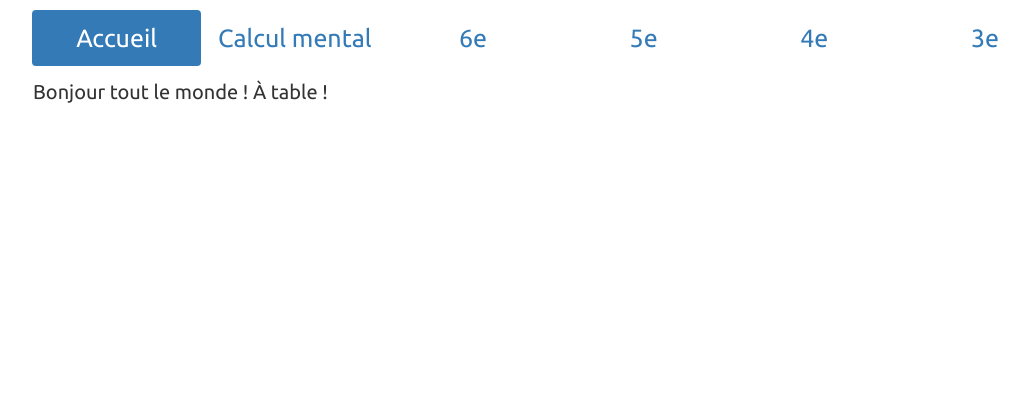
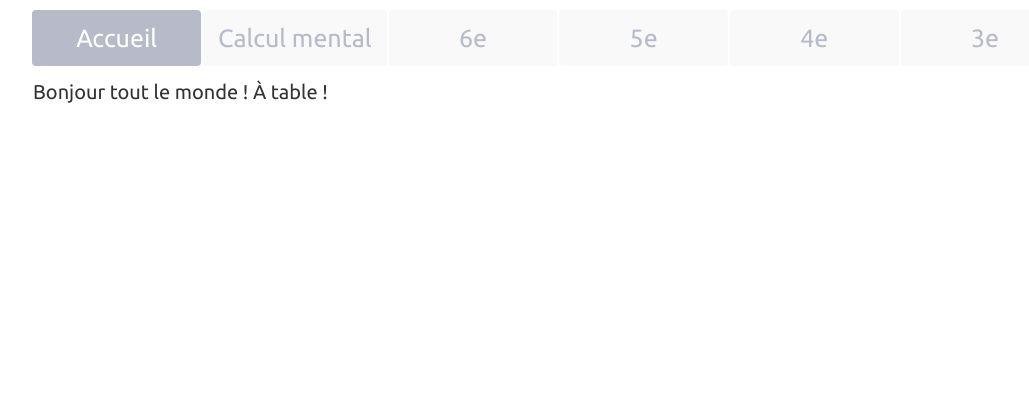
Before and after one commit to nicolashainaux/mr_hainaux_net, a Django app: page / in a window 1280 px wide. Shown: the top 420 px of the page, without its empty margins (187-1216 px from the left). Run offline with Django 3.2, Linux system fonts and the light colour scheme; data comes from the database, SQL or seed files in the repository; some libraries are stand-ins or nearby versions.

Commit message:
A first unfinished colors theme.

```diff
--- /dev/null
+++ b/static/css/colors.css
@@ -0,0 +1,95 @@
+.nav-pills > li.navbar_active_accueil > a,
+.nav-pills > li.navbar_active_accueil > a:hover,
+.nav-pills > li.navbar_active_accueil > a:focus,
+.nav-pills > li.navbar_accueil > a:hover,
+.nav-pills > li.navbar_accueil > a:focus {
+    color: white;
+    background-color: #b7bac8;
+    transition: all 0.6s ease 0s;
+}
+
+.nav-pills > li.navbar_accueil > a {
+    color: #b7bac8;
+    background-color: #f9f9f9;
+    transition: all 0.6s ease 0s;
+}
+
+.nav-pills > li.navbar_active_6e > a,
+.nav-pills > li.navbar_active_6e > a:hover,
+.nav-pills > li.navbar_active_6e > a:focus,
+.nav-pills > li.navbar_6e > a:hover,
+.nav-pills > li.navbar_6e > a:focus {
+    color: white;
+    background-color: #ffd42a;
+    transition: all 0.6s ease 0s;
+}
+
+.nav-pills > li.navbar_6e > a {
+    color: #b7bac8;
+    background-color: #f9f9f9;
+    transition: all 0.6s ease 0s;
+}
+
+.nav-pills > li.navbar_active_5e > a,
+.nav-pills > li.navbar_active_5e > a:hover,
+.nav-pills > li.navbar_active_5e > a:focus,
+.nav-pills > li.navbar_5e > a:hover,
+.nav-pills > li.navbar_5e > a:focus {
+    color: white;
+    background-color: #5aa02c;
+    transition: all 0.6s ease 0s;
+}
+
+.nav-pills > li.navbar_5e > a {
+    color: #b7bac8;
+    background-color: #f9f9f9;
+    transition: all 0.6s ease 0s;
+}
+
+.nav-pills > li.navbar_active_4e > a,
+.nav-pills > li.navbar_active_4e > a:hover,
+.nav-pills > li.navbar_active_4e > a:focus,
+.nav-pills > li.navbar_4e > a:hover,
+.nav-pills > li.navbar_4e > a:focus {
+    color: white;
+    background-color: #3a57ae;
+    transition: all 0.6s ease 0s;
+}
+
+.nav-pills > li.navbar_4e > a {
+    color: #b7bac8;
+    background-color: #f9f9f9;
+    transition: all 0.6s ease 0s;
+}
+
+.nav-pills > li.navbar_active_3e > a,
+.nav-pills > li.navbar_active_3e > a:hover,
+.nav-pills > li.navbar_active_3e > a:focus,
+.nav-pills > li.navbar_3e > a:hover,
+.nav-pills > li.navbar_3e > a:focus {
+    color: white;
+    background-color: #d40000;
+    transition: all 0.6s ease 0s;
+}
+
+.nav-pills > li.navbar_3e > a {
+    color: #b7bac8;
+    background-color: #f9f9f9;
+    transition: all 0.6s ease 0s;
+}
+
+.nav-pills > li.navbar_active_calcul-mental > a,
+.nav-pills > li.navbar_active_calcul-mental > a:hover,
+.nav-pills > li.navbar_active_calcul-mental > a:focus,
+.nav-pills > li.navbar_calcul-mental > a:hover,
+.nav-pills > li.navbar_calcul-mental > a:focus {
+    color: white;
+    background-color: #bc5fd3;
+    transition: all 0.6s ease 0s;
+}
+
+.nav-pills > li.navbar_calcul-mental > a {
+    color: #b7bac8;
+    background-color: #f9f9f9;
+    transition: all 0.6s ease 0s;
+}
--- a/templates/layout.html
+++ b/templates/layout.html
@@ -7,6 +7,7 @@
     <link rel="stylesheet" href="https://maxcdn.bootstrapcdn.com/bootstrap/3.3.6/css/bootstrap-theme.min.css" integrity="sha384-fLW2N01lMqjakBkx3l/M9EahuwpSfeNvV63J5ezn3uZzapT0u7EYsXMjQV+0En5r" crossorigin="anonymous">
     <link rel="stylesheet" type="text/css" href="/static/css/fonts.css"/>
     <link rel="stylesheet" type="text/css" href="/static/css/layout.css"/>
+    <link rel="stylesheet" type="text/css" href="/static/css/colors.css"/>
 </head>
 
 <body class="container-fluid">
```
